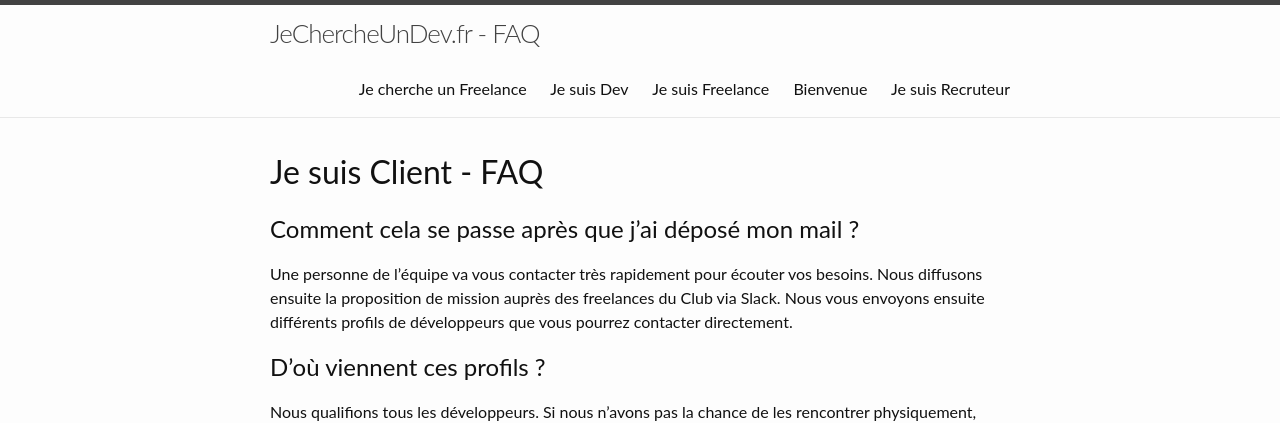
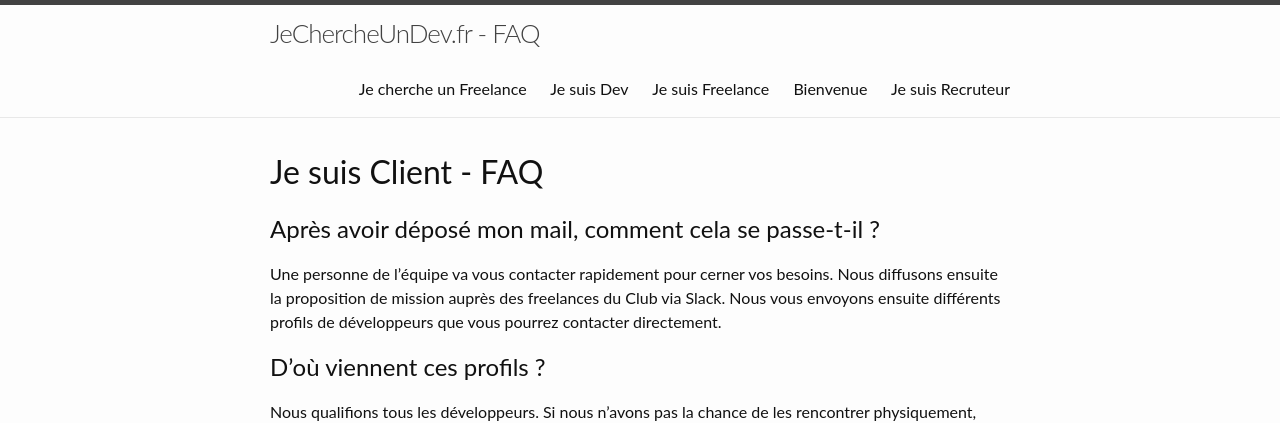
Before and after one commit to jechercheundev/faq, a Jekyll site: the page built from client.md, in a window 1280 px wide. Shown: the top 423 px of the page. Built offline with Jekyll 4.4.1, drawn with Linux system fonts in a browser that asks for light colours; a script that is not in the unit is left out.

Commit message:
modif question + cerner/écouter besoins

```diff
--- a/client.md
+++ b/client.md
@@ -4,9 +4,9 @@ title : Je cherche un Freelance
 ---
 # Je suis Client - FAQ
 
-## Comment cela se passe après que j'ai déposé mon mail ?
+## Après avoir déposé mon mail, comment cela se passe-t-il ?
 
-Une personne de l'équipe va vous contacter très rapidement pour écouter vos besoins.
+Une personne de l'équipe va vous contacter rapidement pour cerner vos besoins.
 Nous diffusons ensuite la proposition de mission auprès des freelances du Club via Slack. Nous vous envoyons ensuite différents profils de développeurs que vous pourrez contacter directement.
 
 ## D'où viennent ces profils ?
```
